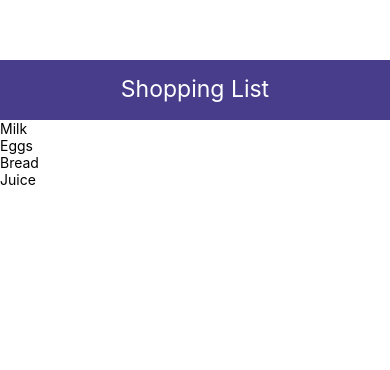
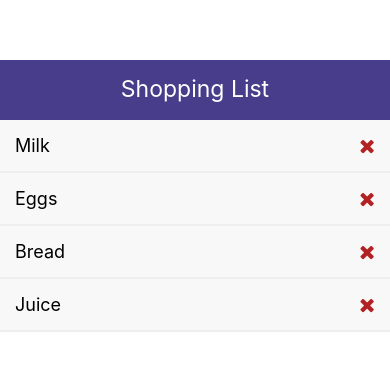
Before and after one commit to rtmtdrv/ReactNativeCC, a React Native app in the folder ShoppingList/: screen / in a window 390 px wide. Shown: the top 370 px of the page. Built offline with nearby package versions, Linux system fonts and the light colour scheme.

Commit message:
added list component, with styling and icons

```diff
--- a/ShoppingList/App.js
+++ b/ShoppingList/App.js
@@ -1,6 +1,7 @@
 import React, {useState} from 'react';
 import {View, Text, StyleSheet, FlatList} from 'react-native';
 import Header from './components/Header';
+import ListItem from './components/ListItem';
 
 const App = () => {
   function guidGenerator() {
@@ -22,7 +23,7 @@
       <Header />
       <FlatList
         data={items}
-        renderItem={({item}) => <Text>{item.text}</Text>}
+        renderItem={({item}) => <ListItem item={item}/>}
       />
     </View>
   );
--- /dev/null
+++ b/ShoppingList/components/ListItem.js
@@ -0,0 +1,33 @@
+import React from 'react';
+import {View, Text, StyleSheet, TouchableOpacity} from 'react-native';
+import Icon from 'react-native-vector-icons/dist/FontAwesome';
+
+const ListItem = ({item}) => {
+  return (
+    <TouchableOpacity style={styles.listItem}>
+      <View style={styles.listItemView}>
+        <Text style={styles.listItemText}>{item.text}</Text>
+        <Icon name="remove" size={20} color="firebrick"/>
+      </View>
+    </TouchableOpacity>
+  );
+};
+
+const styles = StyleSheet.create({
+  listItem: {
+    padding: 15,
+    backgroundColor: '#f8f8f8',
+    borderBottomWidth: 2,
+    borderColor: '#eee',
+  },
+  listItemView: {
+    flexDirection: 'row',
+    justifyContent: 'space-between',
+    alignItems: 'center',
+  },
+  listItemText: {
+    fontSize: 18,
+  },
+});
+
+export default ListItem;
```
